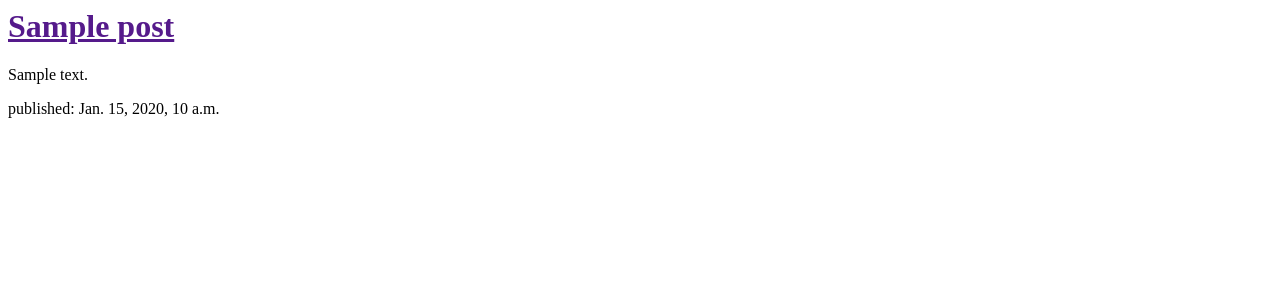
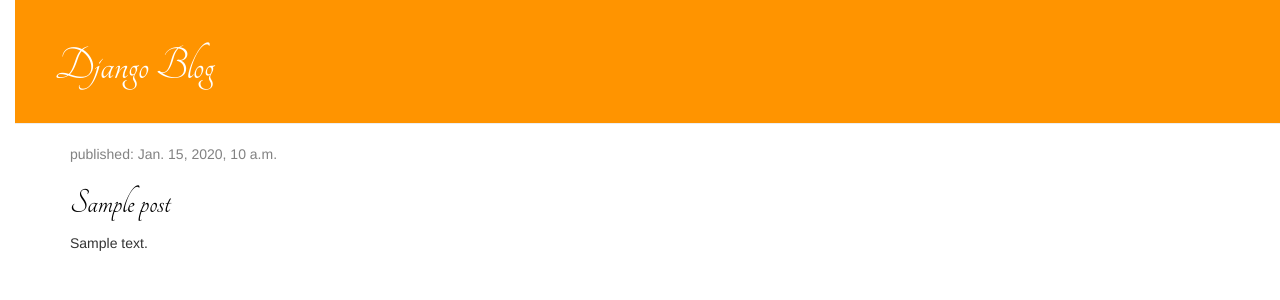
Before and after one commit to mouroboros/my-first-blog, a Django app: page / in a window 1280 px wide. Shown: the top 300 px of the page. Run offline with Django 3.2, Linux system fonts and the light colour scheme; tables that the repository leaves empty hold one stand-in row (values such as "Sample post"); some libraries are stand-ins or nearby versions.

Commit message:
added view and template for detailed blog post as well as CSS

```diff
--- /dev/null
+++ b/mysite/blog/static/css/blog.css
@@ -0,0 +1,56 @@
+
+.page-header {
+	background-color: #ff9400;
+	margin-top: 0;
+	padding: 20px 20px 20px 40px;
+}
+
+.page-header h1, .page-header h1 a, .page-header h1 a:visited, .page-header h1 a:active {
+	color: #ffffff;
+	font-size: 36pt;
+	text-decoration: none;
+}
+
+.content {
+	margin-left: 40px;
+}
+
+
+
+h1, h2, h3, h4 {
+	font-family: 'Tangerine';
+}
+
+
+.date {
+	color: #828282;
+}
+
+.save {
+	float: right;
+}
+
+.post-form textarea, .post-form input {
+	width: 100%;
+}
+
+.top-menu, .top-menu:hover, .top-menu:visited {
+	color: #ffffff;
+	float: right;
+	font-size: 26pt;
+	margin-right: 20px;
+}
+
+
+.post {
+	margin-bottom: 70px;
+}
+
+
+.post h1 a, .post h1 a:visited {
+	color: #000000;
+}
+
+body {
+	padding-left: 15px;
+}
--- /dev/null
+++ b/mysite/blog/templates/blog/base.html
@@ -0,0 +1,27 @@
+
+{% load staticfiles %}
+
+<html>
+	<head>
+		<title>A simple blog</title>
+		<link rel='stylesheet' href='//maxcdn.bootstrapcdn.com/bootstrap/3.2.0/css/bootstrap.min.css'>
+		<link rel='stylesheet' href='//maxcdn.bootstrapcdn.com/bootstrap/3.2.0/css/bootstrap-theme.min.css'>
+		<link href='//fonts.googleapis.com/css?family=Tangerine&subset=latin,latin-ext' rel='stylesheet' type='text/css'>
+		<link rel='stylesheet' href="{% static 'css/blog.css' %}">
+
+	</head>
+	<body>
+		<div class="page-header">
+			<h1><a href="/"> Django Blog </a></h1>
+		</div>
+
+		<div class='content container'>
+			<div class='row'>
+				<div class='col-md-8'>
+					 {% block content %}
+					 {% endblock %}
+				</div>
+			</div>
+		</div>
+	</body>
+</html>
--- a/mysite/blog/templates/blog/post_list.html
+++ b/mysite/blog/templates/blog/post_list.html
@@ -1,20 +1,12 @@
-
-
-
-
-<html>
-	<head>
-		<title>A simple blog</title>
-	</head>
-	<body>
-		{% for post in posts %}
-
-			<div>
-				<h1><a href="">{{ post.title }}</a></h1>
-				<p>{{ post.text|linebreaksbr }}</p>
+{% extends 'blog/base.html' %}
+{% block content %}
+	{% for post in posts %}
+		<div class='post'>
+			<div class='date'>
 				<p>published: {{ post.published_date }}</p>
 			</div>
-		{% endfor %}
-
-	</body>
-</html>
+		<h1><a href="{% url 'post_detail' pk=post.pk %}">{{ post.title }}</a></h1>
+		<p>{{ post.text|linebreaksbr }}</p>
+		</div>
+	{% endfor %}
+{% endblock %}
--- a/mysite/blog/urls.py
+++ b/mysite/blog/urls.py
@@ -2,5 +2,6 @@ from django.conf.urls import url
 from . import views
 
 urlpatterns = [
-    url(r'^$', views.post_list, name = 'post_list')
+    url(r'^$', views.post_list, name = 'post_list'),
+    url(r'^post/(?P<pk>\d+)/$', views.post_detail, name = 'post_detail'),
     ]
--- a/mysite/blog/views.py
+++ b/mysite/blog/views.py
@@ -1,4 +1,4 @@
-from django.shortcuts import render
+from django.shortcuts import render, get_object_or_404
 from django.utils import timezone
 from .models import Post
 
@@ -8,3 +8,8 @@ from .models import Post
 def post_list (request) :
     posts = Post.objects.order_by('published_date')
     return render(request, 'blog/post_list.html', {'posts': posts})
+
+
+def post_detail (request, pk):
+    post = get_object_or_404(Post, pk=pk)
+    return render (request, 'blog/post_detail.html', {'post': post})
```
Also changed, not shown: mysite/blog/templates/blog/post_detail.html (added, +13 -0 lines).
